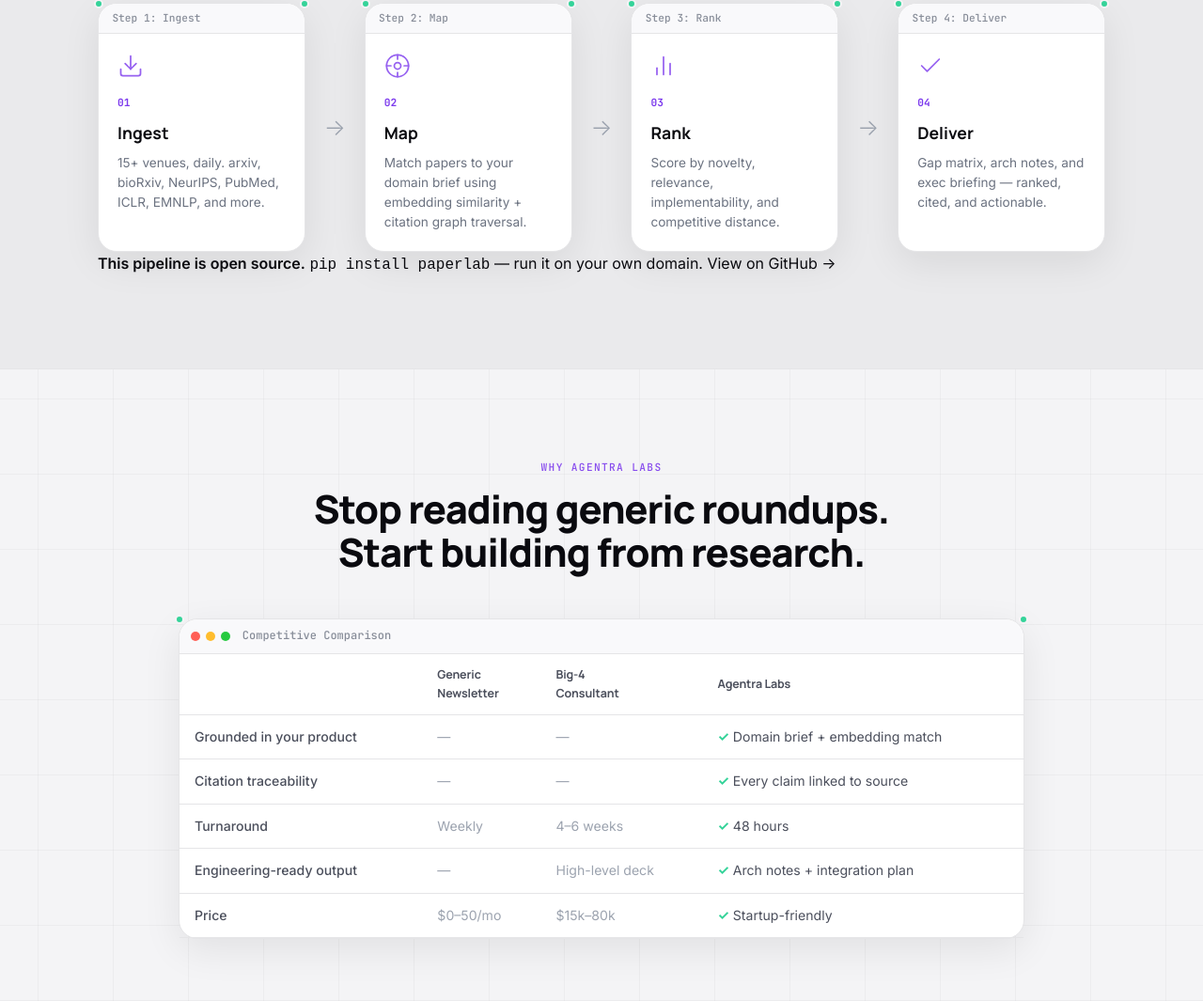
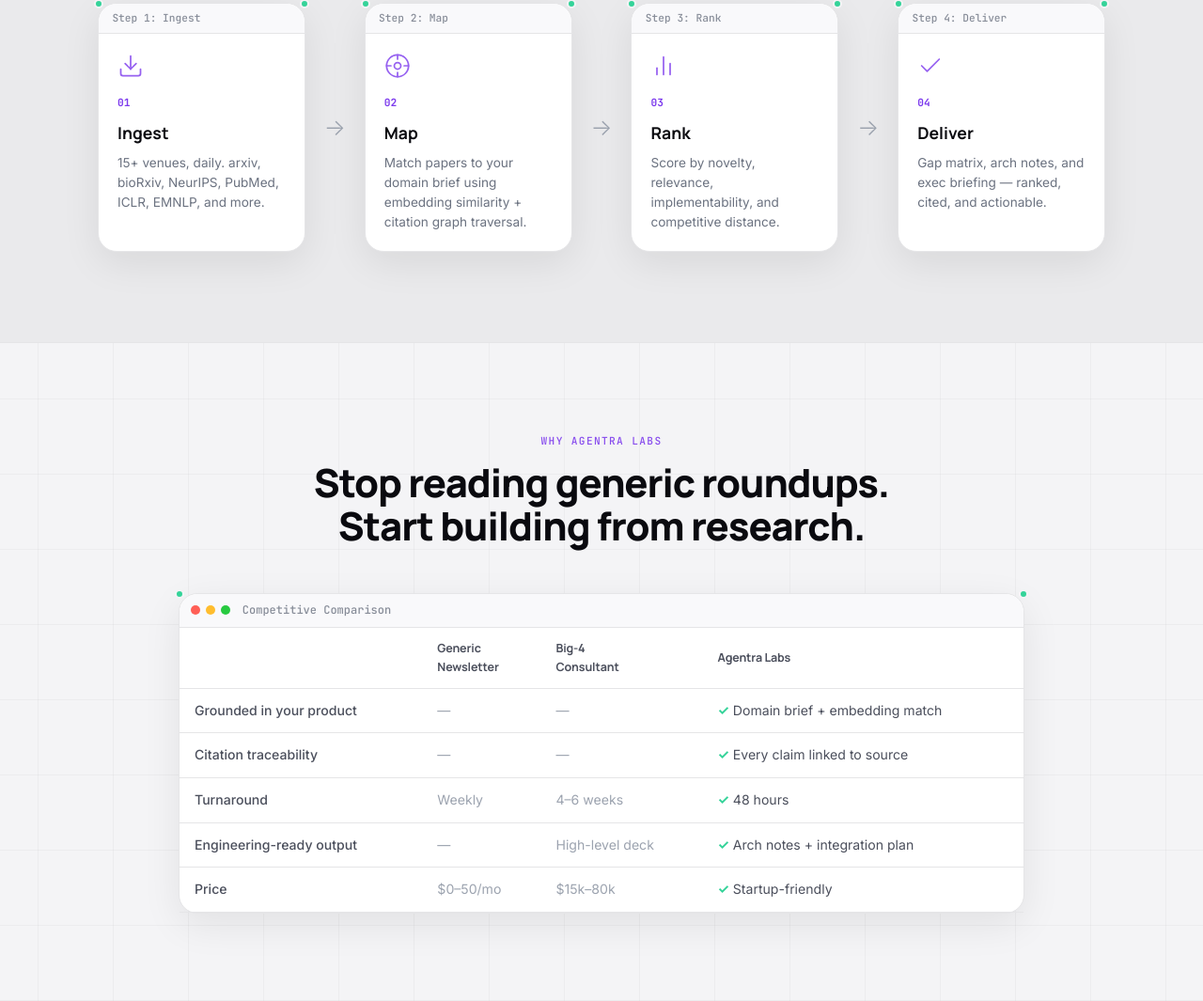
Before and after one commit to Agentra-Labs/agentralabs.co, a plain HTML site: page index.html in a window 1280 px wide. Shown: the part 2056-3121 px from the top of the page at 94% size. Drawn offline with Linux system fonts and the light colour scheme.

Commit message:
Remove open-source pipeline section

```diff
--- a/index.html
+++ b/index.html
@@ -303,13 +303,7 @@
           </div>
         </div>
       </div>
-      <div class="process__oss">
-        <p>
-          <strong>This pipeline is open source.</strong>
-          <code>pip install paperlab</code> — run it on your own domain.
-          <a href="https://github.com/Agentra-Labs/agentralabs.co/tree/main/pipeline">View on GitHub →</a>
-        </p>
-      </div>
+
     </div>
   </section>
 
```
